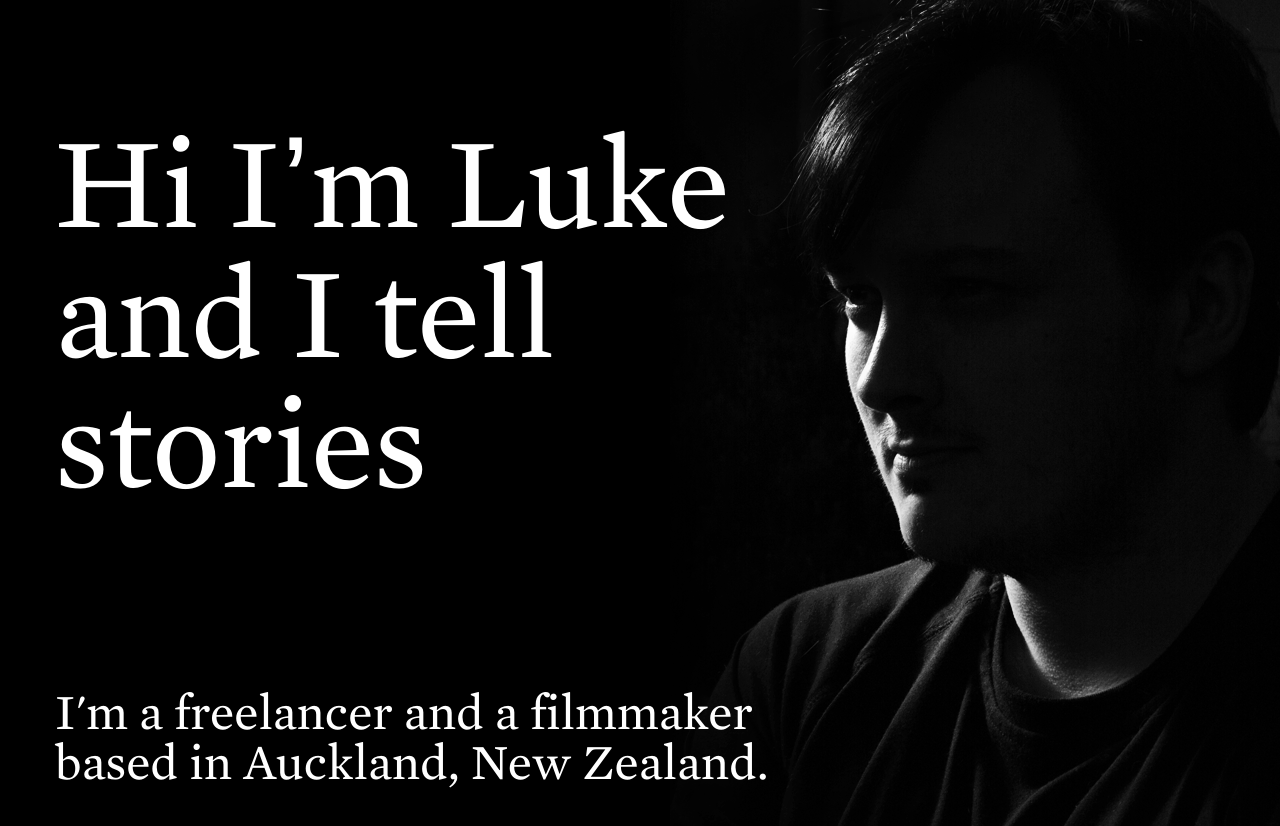
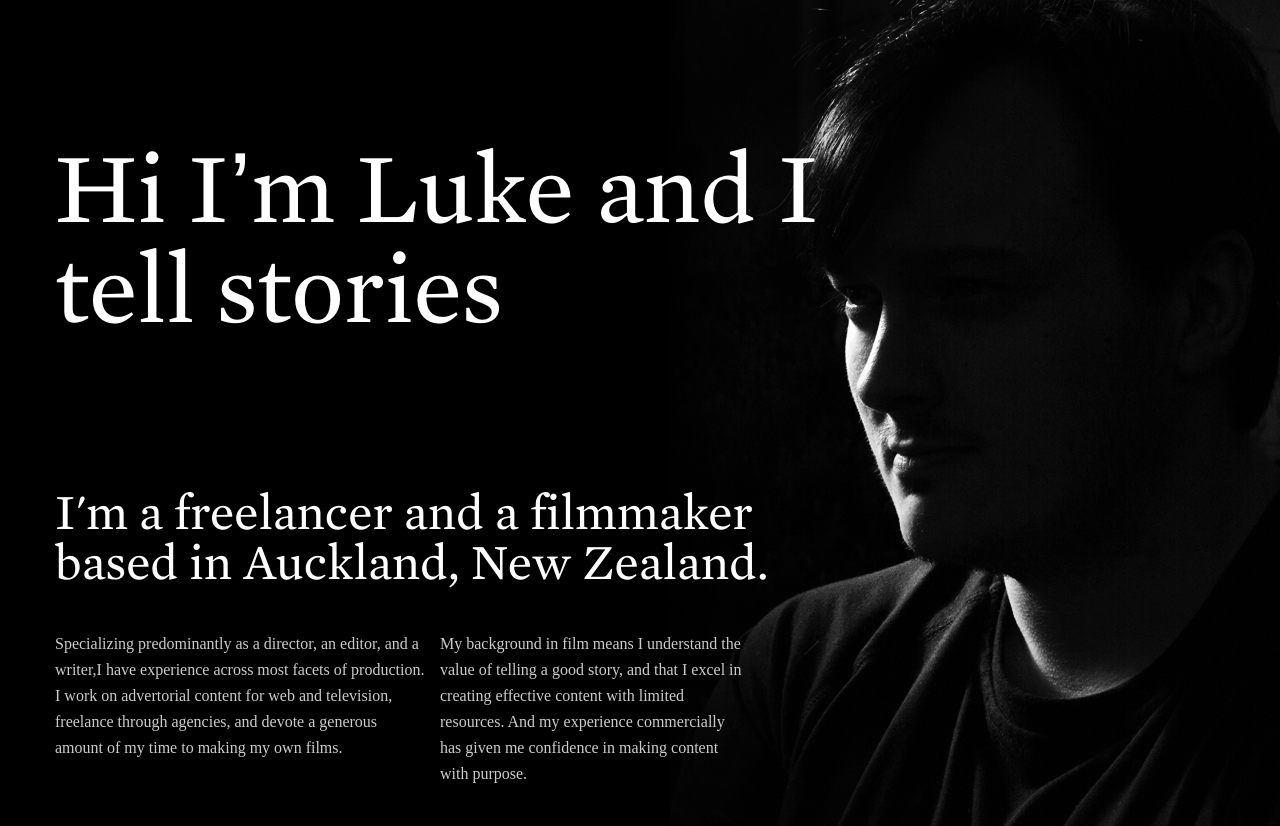
Before and after one commit to luke-watkinson/luke-watkinson.github.io, a plain HTML site: page index.html in a window 1280 px wide. Shown: the top 826 px of the page. Drawn offline with Linux system fonts and the light colour scheme.

Commit message:
Title size tweaks

```diff
--- a/css/app.css
+++ b/css/app.css
@@ -65,10 +65,10 @@ body {
 @media print, screen and (min-width: 20em) {
 	h1 {
 		font-family:'Mercury Text G2',Sans-Serif;
-		font-size: 80px;
+		font-size: 60px;
 		color: #FFFFFF;
 		letter-spacing: 0;
-		line-height: 80px;
+		line-height: 60px;
 		padding-top: 40px;
 		width: 100%;
 	}
@@ -77,10 +77,10 @@ body {
 @media print, screen and (min-width: 40em) {
 	h1 {
 		font-family:'Mercury Text G2',Sans-Serif;
-		font-size: 100px;
+		font-size: 80px;
 		color: #FFFFFF;
 		letter-spacing: 0;
-		line-height: 100px;
+		line-height: 80px;
 		padding-top: 50px;
 		width: 80%;
 	}
@@ -89,10 +89,10 @@ body {
 @media print, screen and (min-width: 64em) {
 	h1 {
 		font-family:'Mercury Text G2',Sans-Serif;
-		font-size: 130px;
+		font-size: 100px;
 		color: #FFFFFF;
 		letter-spacing: 0;
-		line-height: 130px;
+		line-height: 100px;
 		padding-top: 100px;
 		width: 100%;
 	}
@@ -178,22 +178,22 @@ strong,b {
 
 @media print, screen and (min-width: 20em) {
 	.introduction {
-		margin: 20px;
-		padding-bottom: 50px;
+		margin: 40px;
+		padding-bottom: 40px;
 	}
 }
 
 @media print, screen and (min-width: 40em) {
 	.introduction {
-		margin: 20px;
-		padding-bottom: 100px;
+		margin: 40px;
+		padding-bottom: 80px;
 	}
 }
 
 @media print, screen and (min-width: 64em) {
 	.introduction {
-		margin: 20px;
-		padding-bottom: 130px;
+		margin: 40px;
+		padding-bottom: 100px;
 	}
 }
 
```
